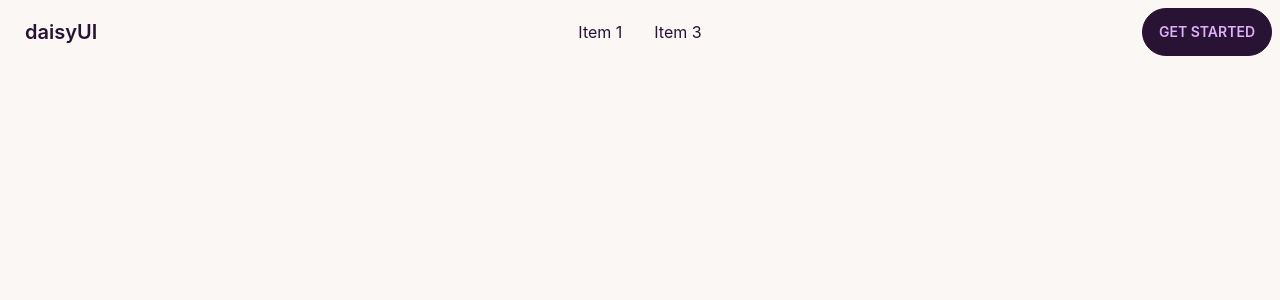
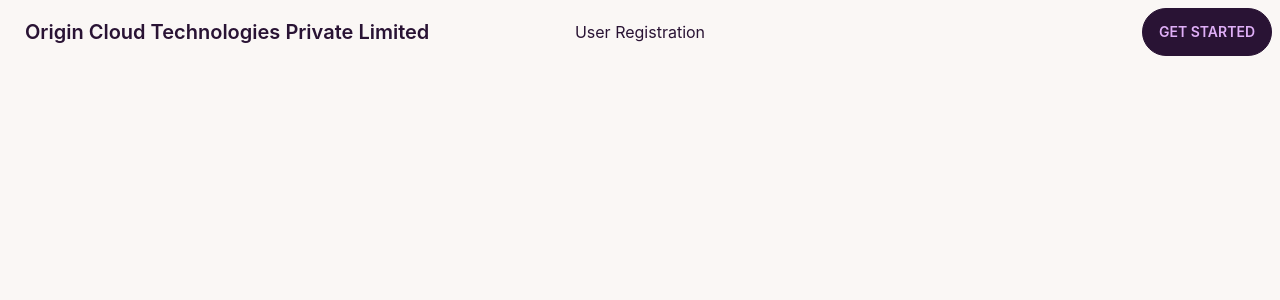
Before and after one commit to RAHUL573769/originCloudAssignmentClientSide, a React (Create React App) app: page /registration in a window 1280 px wide. Shown: the top 300 px of the page. Built offline with nearby package versions, Linux system fonts and the light colour scheme.

Commit message:
userregistration added

```diff
--- a/package.json
+++ b/package.json
@@ -10,6 +10,7 @@
     "firebase": "^9.9.0",
     "react": "^18.2.0",
     "react-dom": "^18.2.0",
+    "react-firebase-hooks": "^5.0.3",
     "react-router-dom": "^6.3.0",
     "react-scripts": "5.0.1",
     "web-vitals": "^2.1.4"
--- a/src/App.js
+++ b/src/App.js
@@ -1,9 +1,17 @@
 import Home from "./Componenets/HomePage/Home";
+import { BrowserRouter, Routes, Route } from "react-router-dom";
+import Registration from "./Componenets/UserRegistration/Registration";
 
 function App() {
   return (
     <div>
       <Home></Home>
+      <Routes>
+        <Route
+          path="/registration"
+          element={<Registration></Registration>}
+        ></Route>
+      </Routes>
     </div>
   );
 }
--- /dev/null
+++ b/src/Componenets/Firebase/FirebaseInit.js
@@ -0,0 +1,18 @@
+// Import the functions you need from the SDKs you need
+import { initializeApp } from "firebase/app";
+// TODO: Add SDKs for Firebase products that you want to use
+// https://firebase.google.com/docs/web/setup#available-libraries
+
+// Your web app's Firebase configuration
+const firebaseConfig = {
+  apiKey: "AIzaSyAktPdc8gtmz7pbV557WHyzNTyWB5_mYYI",
+  authDomain: "userprofile-4817b.firebaseapp.com",
+  projectId: "userprofile-4817b",
+  storageBucket: "userprofile-4817b.appspot.com",
+  messagingSenderId: "565285242513",
+  appId: "1:565285242513:web:0fa27982ce78d5f12f6130",
+};
+
+// Initialize Firebase
+const app = initializeApp(firebaseConfig);
+export default app;
--- a/src/Componenets/Header/Headers.js
+++ b/src/Componenets/Header/Headers.js
@@ -1,15 +1,16 @@
 import React from "react";
+import { Link } from "react-router-dom";
 
 const Headers = () => {
   const menuItems = (
     <>
       <li>
-        <a>Item 1</a>
+        <Link to="/registration">User Registration</Link>
       </li>
 
-      <li>
-        <a>Item 3</a>
-      </li>
+      {/* <li>
+        <Link>Item 3</Link>
+      </li> */}
     </>
   );
   return (
@@ -40,7 +41,12 @@ const Headers = () => {
               {menuItems}
             </ul>
           </div>
-          <a class="btn btn-ghost normal-case text-xl">daisyUI</a>
+          <a
+            href="https://www.zaubacorp.com/company/ORIGIN-CLOUD-TECHNOLOGIES-PRIVATE-LIMITED/U72200TG2019PTC135732#:~:text=Origin%20Cloud%20Technologies%20Private%20Limited%20is%20a%20Private%20incorporated%20on,paid%20up%20capital%20is%20Rs."
+            class="btn btn-ghost normal-case text-xl"
+          >
+            Origin Cloud Technologies Private Limited
+          </a>
         </div>
         <div class="navbar-center hidden lg:flex">
           <ul class="menu menu-horizontal p-0">{menuItems}</ul>
--- /dev/null
+++ b/src/Componenets/UserRegistration/Registration.js
@@ -0,0 +1,7 @@
+import React from "react";
+
+const Registration = () => {
+  return <div></div>;
+};
+
+export default Registration;
```
Also changed, not shown: 1 other file (tests, documents, lock files or other folders).
